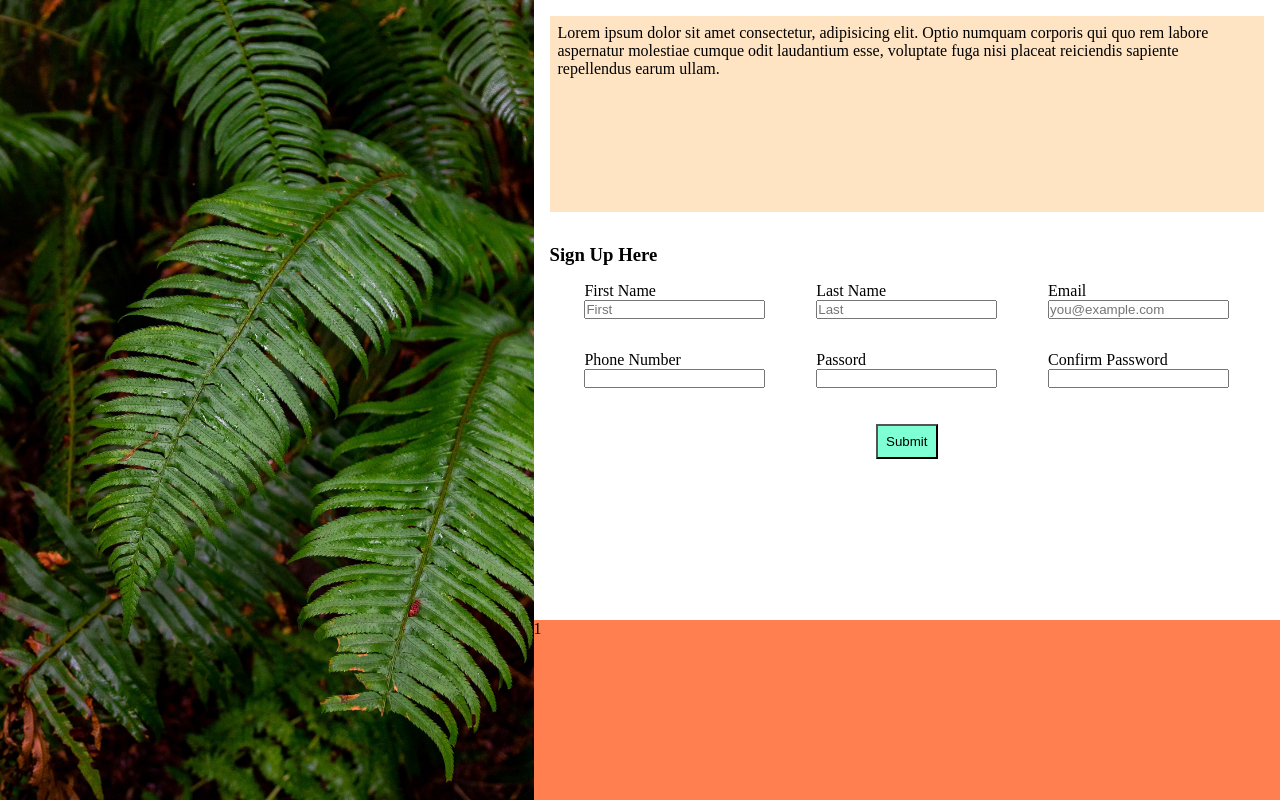
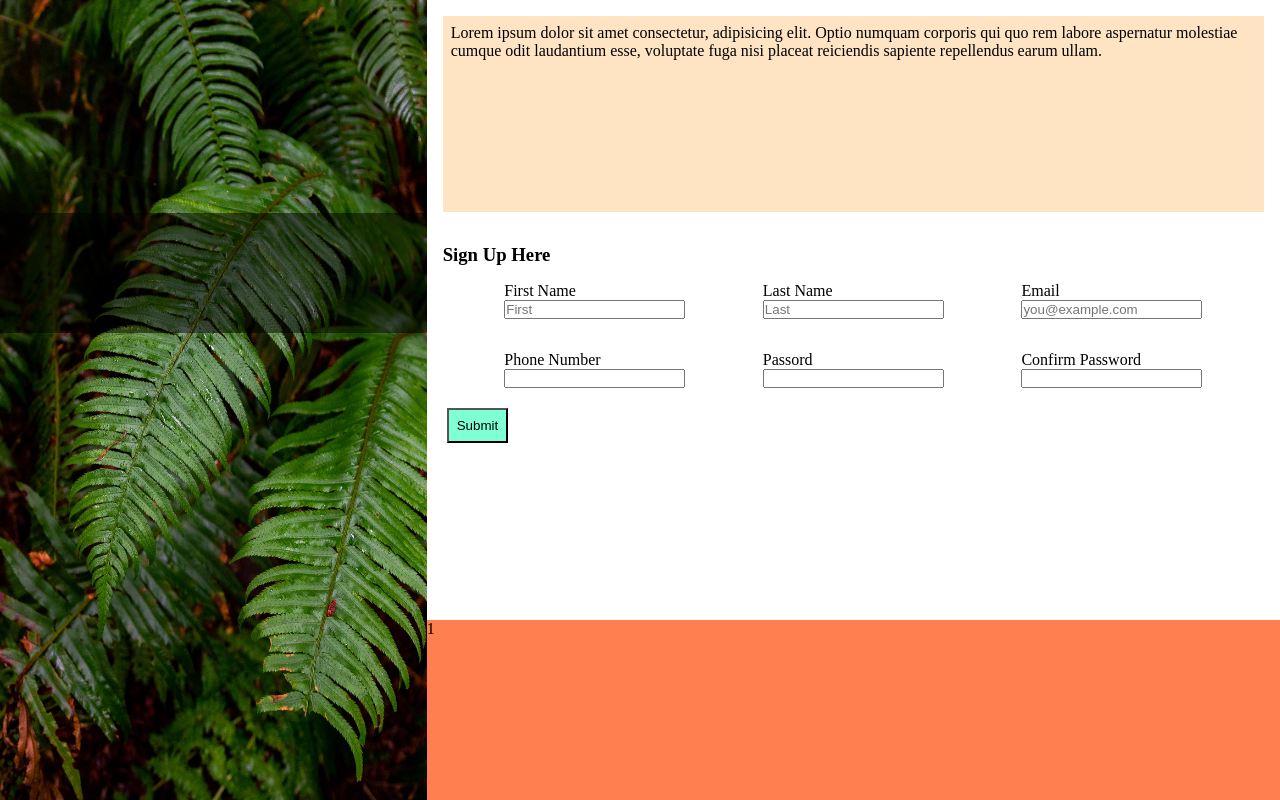
Before and after one commit to dev300blk/signUpFormOdin, a plain HTML site: page index.html in a window 1280 px wide. Drawn offline with Linux system fonts and the light colour scheme.

Commit message:
Opaque background of left-main

```diff
--- a/index.html
+++ b/index.html
@@ -12,7 +12,11 @@
 <body>
 
     <div class="left_main">
-        <img src="images/left.jpeg" alt="">
+        <img class="left-image" src="images/left.jpeg" alt="">
+
+        <div class="logo-background">
+            <img src="" alt="">
+        </div>
 
     </div>
     <div class="right_main">
@@ -56,10 +60,11 @@
                     <label for="confirmed">Confirm Password</label>
                     <input type="password" name="password" id="confirmed">
                 </div>
-                <div class="input">
-               <button class="submit1">Submit</button>
             </div>
+            <div class="button">
+                <button class="submit1">Submit</button>
             </div>
+
         </form>
         <div class="footer">
             1
--- a/style.css
+++ b/style.css
@@ -12,15 +12,32 @@ body {
 
 /* form {
     display: flex;
+    flex-direction: column;
 } */
 
 
 .left_main {
-    height: 100vh;
+    position: relative;
     flex-shrink: 1;
     display: flex;
+    height: 100vh;
     flex: 1;
+    z-index: 1;
+}
+.left-image{
+    width: 100%;
+    height: 100%;
+    position: absolute;
+    z-index: -1;
+}
 
+.logo-background{
+    width: 100%;
+    height: 15%;
+    z-index: 10;
+    background-color: black;
+    opacity: .5;
+    margin-top: 50%;
 }
 
 .right_main {
@@ -30,7 +47,7 @@ body {
     flex-shrink: 1;
     flex-direction: column;
     justify-content: space-around;
-    /* background-color: crimson; */
+
 }
 
 .dummyText {
@@ -64,6 +81,8 @@ form {
     display: flex;
 
 }
+
+
 .container_input{
     display: flex;
     flex-direction: row;
```
